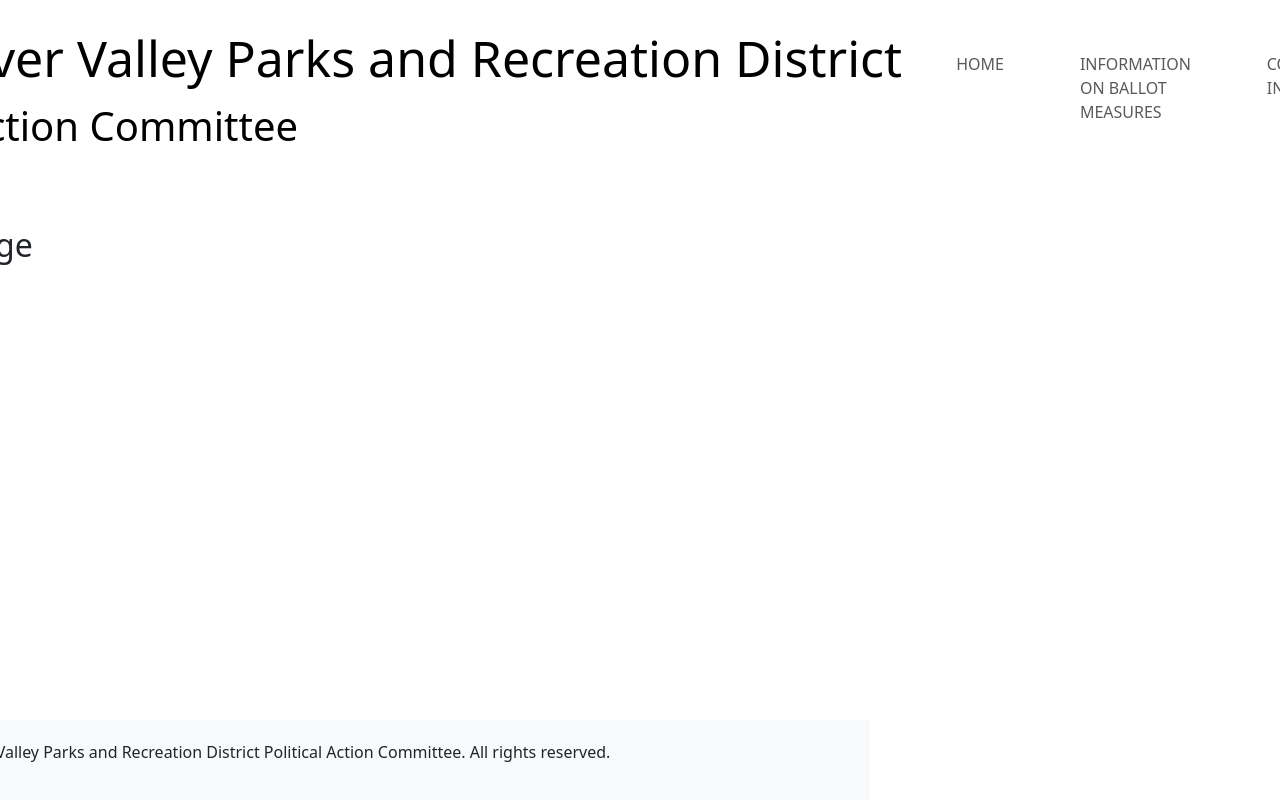
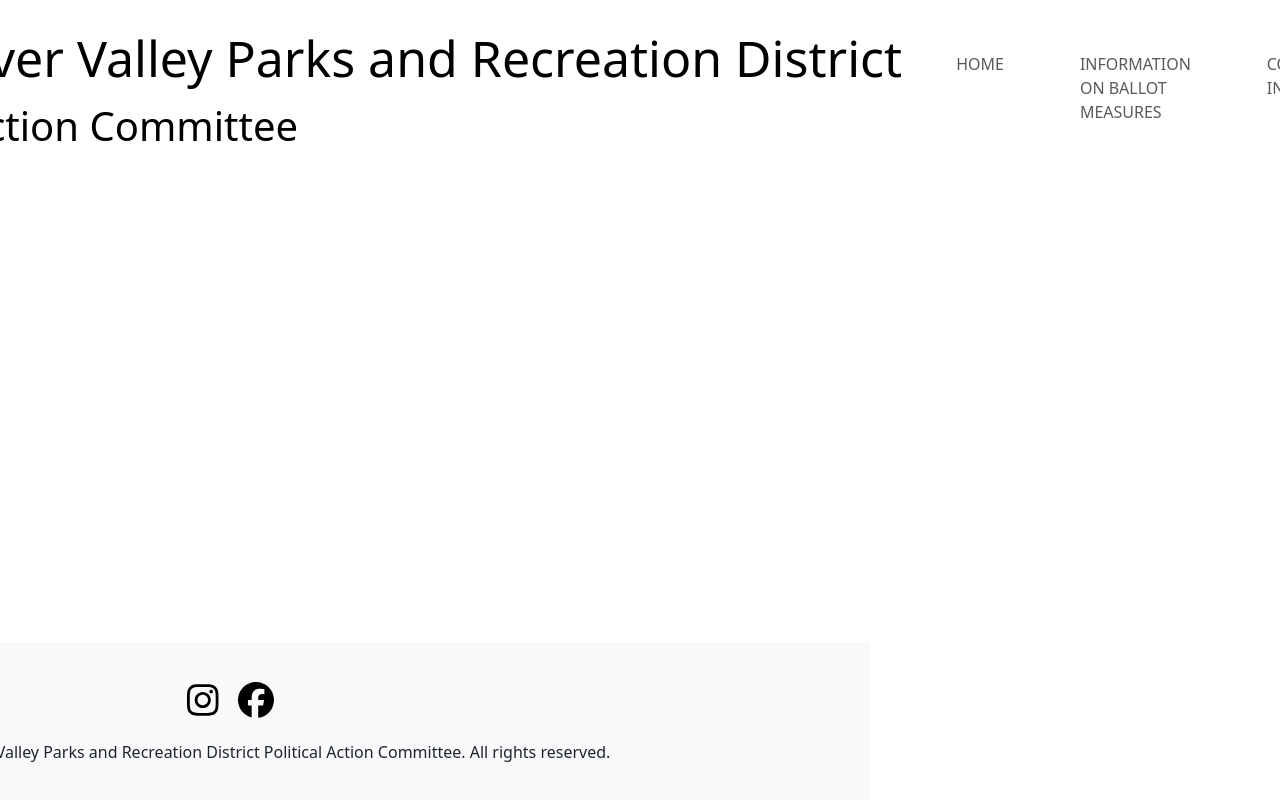
Before and after one commit to jessicahattig/yes-yes-pnr, a React (Create React App) app: page /contact in a window 1280 px wide. Shown: the top 800 px of the page. Built offline with nearby package versions, Linux system fonts and the light colour scheme.

Commit message:
Add social medial links and logo pic home link.

```diff
--- a/package.json
+++ b/package.json
@@ -3,14 +3,19 @@
   "version": "0.1.0",
   "private": true,
   "dependencies": {
+    "@fortawesome/fontawesome-svg-core": "^6.5.1",
+    "@fortawesome/free-brands-svg-icons": "^6.5.1",
     "@fortawesome/free-solid-svg-icons": "^6.5.1",
     "@fortawesome/react-fontawesome": "^0.2.0",
     "@testing-library/jest-dom": "^5.17.0",
     "@testing-library/react": "^13.4.0",
     "@testing-library/user-event": "^13.5.0",
+    "body-parser": "^1.20.2",
     "bootstrap": "^5.3.3",
     "date-fns": "^3.3.1",
+    "express": "^4.18.3",
     "firebase": "^9.23.0",
+    "nodemailer": "^6.9.11",
     "react": "^18.2.0",
     "react-bootstrap": "^2.10.1",
     "react-dom": "^18.2.0",
--- a/src/components/App.js
+++ b/src/components/App.js
@@ -17,4 +17,5 @@ function App() {
   );
 }
 
+
 export default App;
--- a/src/components/Contact.js
+++ b/src/components/Contact.js
@@ -1,11 +1,62 @@
-import React from "react";
+import React, { useState } from 'react';
 
-function Contact() {
+const Contact = () => {
+  const [formData, setFormData] = useState({
+    name: '',
+    email: '',
+    message: '',
+  });
+
+  const handleChange = (e) => {
+    setFormData({ ...formData, [e.target.name]: e.target.value });
+  };
+
+  const handleSubmit = async (e) => {
+    e.preventDefault();
+
+    try {
+      // Send form data to your server for email processing
+      const response = await fetch('/api/send-email', {
+        method: 'POST',
+        headers: {
+          'Content-Type': 'application/json',
+        },
+        body: JSON.stringify(formData),
+      });
+
+      if (response.ok) {
+        console.log('Email sent successfully!');
+        // You can add further actions after successful email submission
+      } else {
+        console.error('Error sending email.');
+      }
+    } catch (error) {
+      console.error('Error sending email:', error);
+    }
+  };
+
   return (
     <div className="ComponentHeader">
-      <h2>Welcome to the Contact Page</h2>
+      <form onSubmit={handleSubmit}>
+        <label>
+          Name:
+          <input type="text" name="name" value={formData.name} onChange={handleChange} />
+        </label>
+        <br />
+        <label>
+          Email:
+          <input type="email" name="email" value={formData.email} onChange={handleChange} />
+        </label>
+        <br />
+        <label>
+          Message:
+          <textarea name="message" value={formData.message} onChange={handleChange} />
+        </label>
+        <br />
+        <button type="submit">Submit</button>
+      </form>
     </div>
   );
-}
+};
 
 export default Contact;
--- a/src/components/Footer.js
+++ b/src/components/Footer.js
@@ -1,8 +1,25 @@
 import React from "react";
+import { FontAwesomeIcon } from '@fortawesome/react-fontawesome';
+import { faInstagram } from '@fortawesome/free-brands-svg-icons';
+import { faFacebook } from '@fortawesome/free-brands-svg-icons';
+
 
 function Footer() {
   return (
     <footer>
+      <div style={{ backgroundColor: "#f8f9fa", padding: "20px", textAlign: "center" }}>
+        {/* Other footer content */}
+
+        {/* Instagram icon and link */}
+        <a href="https://www.instagram.com/yesyespnr" target="_blank" rel="noopener noreferrer">
+          <FontAwesomeIcon icon={faInstagram} size="2x" style={{ margin: '0 10px', color: '#000' }} />
+        </a>
+              {/* Facebook icon and link */}
+      <a href="https://www.facebook.com/yesyespnr" target="_blank" rel="noopener noreferrer">
+        <FontAwesomeIcon icon={faFacebook} size="2x" style={{ margin: '0 10px', color: '#000' }} />
+      </a>
+
+      </div>
       <p>&copy; 2024 Hood River Valley Parks and Recreation District Political Action Committee. All rights reserved.</p>
     </footer>
   );
--- a/src/components/Header.js
+++ b/src/components/Header.js
@@ -10,12 +10,13 @@ function Header() {
       <Navbar bg="white" variant="white" expand="lg" className="justify-content-between align-items-center">
         <Navbar.Brand>
           <div style={{ display: 'flex', alignItems: 'center' }}>
+          <Link to="/Home">
             <img
               src="/logo.png"
               alt="Parks and Rec Logo"
               className="mr-2"
               style={{ height: '150px', marginRight: '20px' }}
-            />
+            /></Link>
             <div>
             <div style={{ display: 'flex', alignItems: 'center' }}>
             <div>
--- a/src/components/Home.js
+++ b/src/components/Home.js
@@ -30,7 +30,7 @@ function Home() {
           />
           <Carousel.Caption>
             <div className='slide2'>
-            <h2>Secure funding to renew our aging community pool</h2>
+            <h2>Secure funding to renew our aging community pool.</h2>
             </div>
           </Carousel.Caption>
           </Carousel.Item>
--- a/src/index.css
+++ b/src/index.css
@@ -66,10 +66,11 @@ a:hover {
 .carousel-item img {
   max-height: 550px;
   object-fit: cover;
+
 }
 
 .carousel-caption {
-  background-color: rgba(0, 0, 0, 0.5);
+  background-color: rgba(2, 61, 12, 0.5);
   color: white;
   /* width: 50%; */
   padding: 350px;
```
Also changed, not shown: 2 other files (tests, documents, lock files or other folders).
